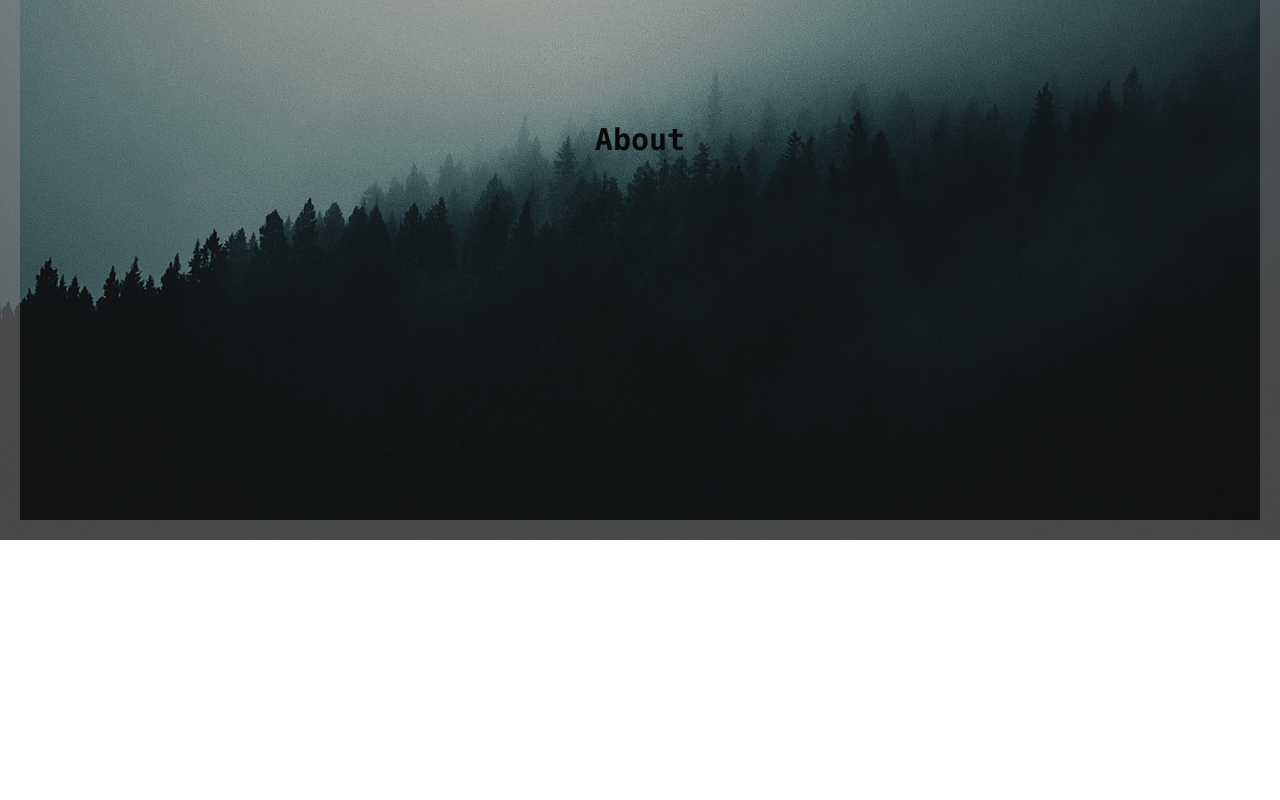
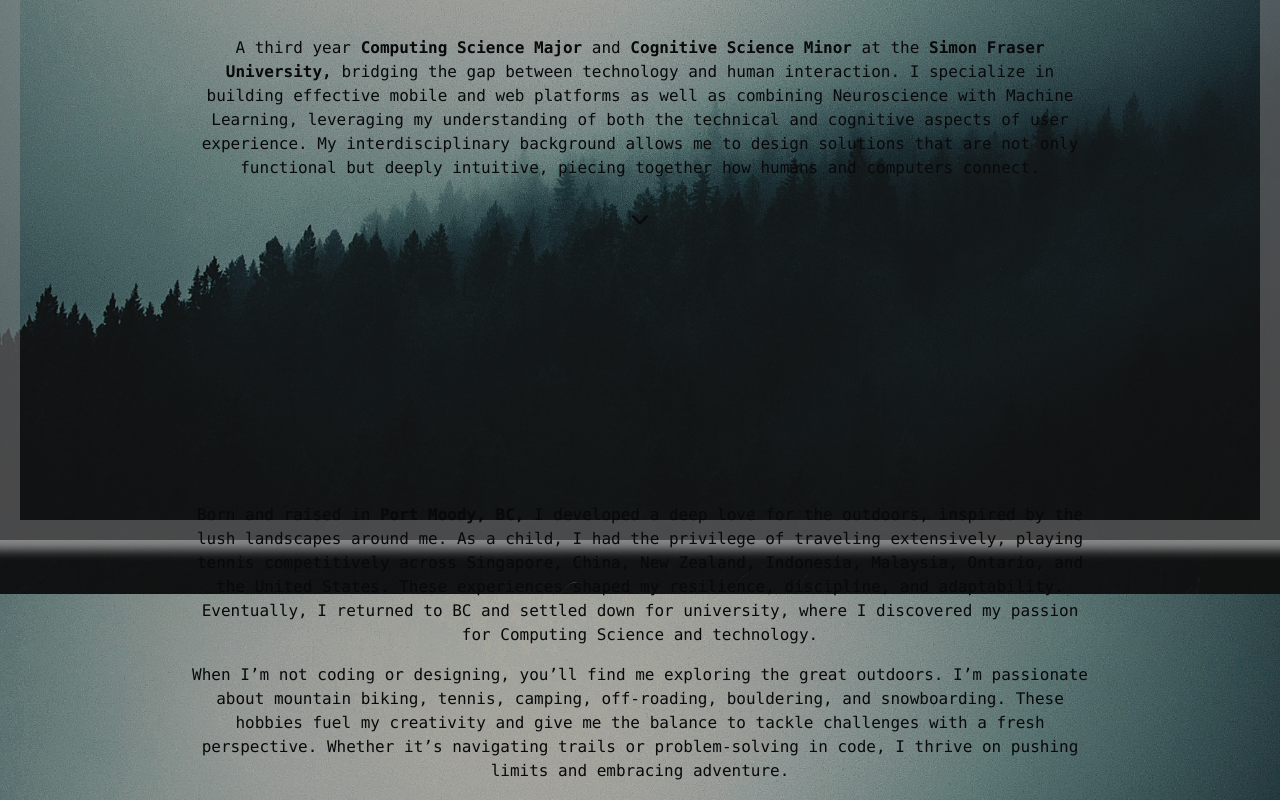
Before and after one commit to Vancarii/yecheng-portfolio, a Next.js app: page /pages/about in a window 1280 px wide. Shown: the part 260-1060 px from the top of the page. Before the commit the page ends 800 px from the top, so only its background shows below. Built offline with nearby package versions, Linux system fonts and the light colour scheme.

Commit message:
added more to dynamic about page

```diff
--- a/app/globals.css
+++ b/app/globals.css
@@ -107,6 +107,10 @@ button {
     pointer-events: none;
   }
 
+  .mt-35vh {
+    margin-top: 35vh;
+  }
+
   .dark * {
     cursor: url(public/images/icons8-select-30-white.png), default;
   }
--- a/app/pages/about/page.tsx
+++ b/app/pages/about/page.tsx
@@ -1,9 +1,84 @@
-import React from "react";
+"use client";
+
+import React, { useState, useEffect } from "react";
 
 const About: React.FC = () => {
+  const [spacerHeight, setSpacerHeight] = useState("50vh");
+
+  useEffect(() => {
+    const handleResize = () => {
+      const newHeight = Math.min(
+        window.innerHeight / 3,
+        (50 * window.innerHeight) / 100
+      );
+      setSpacerHeight(`${newHeight}px`);
+    };
+
+    window.addEventListener("resize", handleResize);
+    handleResize(); // Set initial height
+
+    return () => {
+      window.removeEventListener("resize", handleResize);
+    };
+  }, []);
+
   return (
-    <div className="flex flex-col items-center justify-center min-h-screen space-y-8">
-      <h1 className="text-3xl font-bold font-mono">About</h1>
+    <div className="relative flex flex-col items-center justify-start min-h-screen p-4">
+      <div className="mt-35vh w-full flex flex-col items-center">
+        <h1 className="text-1xl font-mono text-center max-w-4xl mx-auto">
+          A third year <strong>Computing Science Major</strong> and{" "}
+          <strong>Cognitive Science Minor</strong> at the{" "}
+          <strong>Simon Fraser University,</strong> bridging the gap between
+          technology and human interaction. I specialize in building effective
+          mobile and web platforms as well as combining Neuroscience with
+          Machine Learning, leveraging my understanding of both the technical
+          and cognitive aspects of user experience. My interdisciplinary
+          background allows me to design solutions that are not only functional
+          but deeply intuitive, piecing together how humans and computers
+          connect.
+        </h1>
+        <div className="mt-8">
+          <svg
+            className="animate-bounce w-6 h-6"
+            fill="none"
+            stroke="currentColor"
+            viewBox="0 0 24 24"
+            xmlns="http://www.w3.org/2000/svg"
+          >
+            <path
+              strokeLinecap="round"
+              strokeLinejoin="round"
+              strokeWidth="2"
+              d="M19 9l-7 7-7-7"
+            ></path>
+          </svg>
+        </div>
+      </div>
+      {/* Spacer div to adjust height dynamically */}
+      <div style={{ height: spacerHeight }}></div>
+      {/* body below the intro text and arrow */}
+      <div className="min-h-screen w-full flex flex-col items-center">
+        <h1 className="text-1xl font-mono text-center max-w-4xl mx-auto">
+          Born and raised in <strong>Port Moody, BC,</strong> I developed a deep
+          love for the outdoors, inspired by the lush landscapes around me. As a
+          child, I had the privilege of traveling extensively, playing tennis
+          competitively across Singapore, China, New Zealand, Indonesia,
+          Malaysia, Ontario, and the United States. These experiences shaped my
+          resilience, discipline, and adaptability. Eventually, I returned to BC
+          and settled down for university, where I discovered my passion for
+          Computing Science and technology.
+        </h1>
+        <h1 className="text-1xl font-mono text-center max-w-4xl mx-auto mt-4">
+          When I’m not coding or designing, you’ll find me exploring the great
+          outdoors. I’m passionate about mountain biking, tennis, camping,
+          off-roading, bouldering, and snowboarding. These hobbies fuel my
+          creativity and give me the balance to tackle challenges with a fresh
+          perspective. Whether it’s navigating trails or problem-solving in
+          code, I thrive on pushing limits and embracing adventure.
+        </h1>
+        {/* footer */}
+        <div className="mt-35vh"></div>
+      </div>
     </div>
   );
 };
--- a/components/ui/button.tsx
+++ b/components/ui/button.tsx
@@ -14,10 +14,11 @@ const buttonVariants = cva(
         destructive:
           "bg-destructive text-destructive-foreground shadow-sm hover:bg-destructive/90",
         outline:
-          "border border-input bg-background shadow-sm hover:bg-accent hover:text-accent-foreground",
+          "border border-input bg-background shadow-sm hover:text-accent-foreground hover:bg-white hover:bg-opacity-20",
         secondary:
           "bg-secondary text-secondary-foreground shadow-sm hover:bg-secondary/80",
-        ghost: "hover:bg-accent hover:text-accent-foreground",
+        ghost:
+          "hover:bg-white hover:bg-opacity-20 hover:text-accent-foreground",
         link: "text-primary underline-offset-4 hover:underline",
       },
       size: {
```
